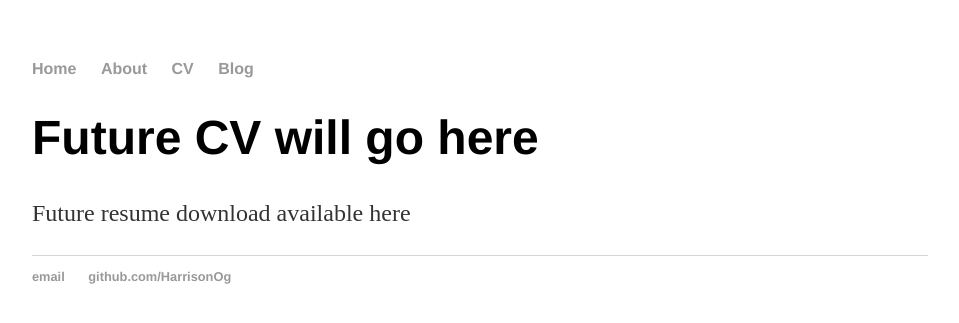
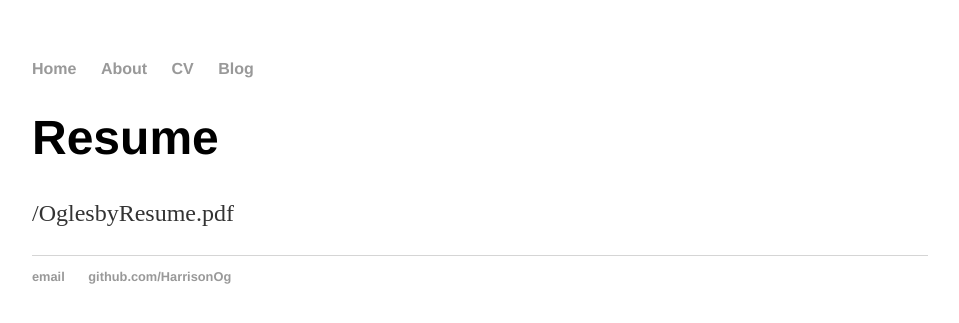
Before and after one commit to HarrisonOg/HarrisonOg.github.io, a Jekyll site: the page built from cv/index.html, in a window 1280 px wide. Shown: the top 323 px of the page, without its empty margins (160-1119 px from the left). Built offline with Jekyll 4.4.1, drawn with Linux system fonts in a browser that asks for light colours.

Commit message:
adding resume

```diff
--- a/cv/index.html
+++ b/cv/index.html
@@ -3,7 +3,7 @@ layout: default
 title: HarrisonOg CV
 ---
 <div class="blurb">
-<h1>Future CV will go here</h1>
+<h1>Resume</h1>
 
-<p>Future resume download available here</p>
+<p>{{ site.baseurl }}/OglesbyResume.pdf</p>
 </div> <!-- /.blurb -->
```
Also changed, not shown: 2 other files.
